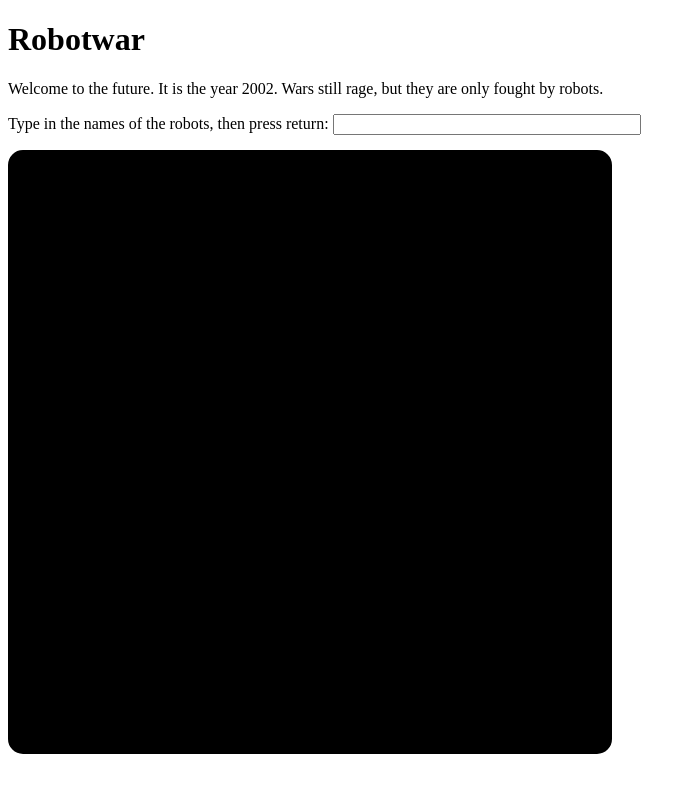
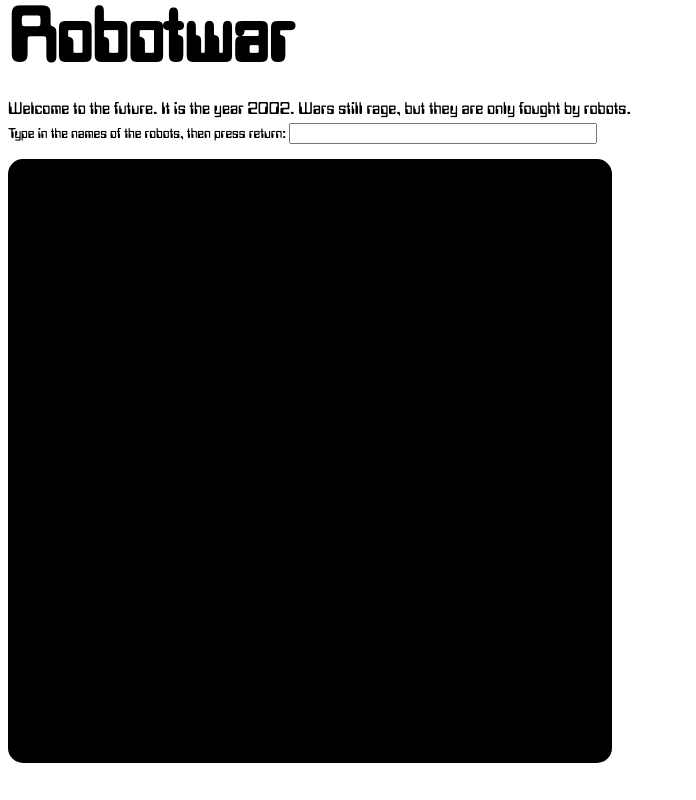
Before and after one commit to richardharrington/robotwar, a plain HTML site: page public/index.html in a window 1280 px wide. Shown: the whole page, without its empty margins (0-696 px from the left). Drawn offline with Linux system fonts and the light colour scheme.

Commit message:
added css styling and futuristic font

```diff
--- a/public/css/main.css
+++ b/public/css/main.css
@@ -1,3 +1,22 @@
+@font-face {
+    font-family: "Data 70";
+    src: url("../fonts/Data_70_LET.ttf");
+}
+body {
+    font-family: "Data 70";
+}
+h1, h2, h3, p {
+    margin: 0;
+}
+h1 {
+    font-size: 80px;
+}
+p {
+    font-size: 18px;
+}
+form  {
+    font-size: 15px;
+}
 #canvas {
     width: 600px;
     height: 600px;
```
Also changed, not shown: public/fonts/Data_70_LET.ttf (added).
